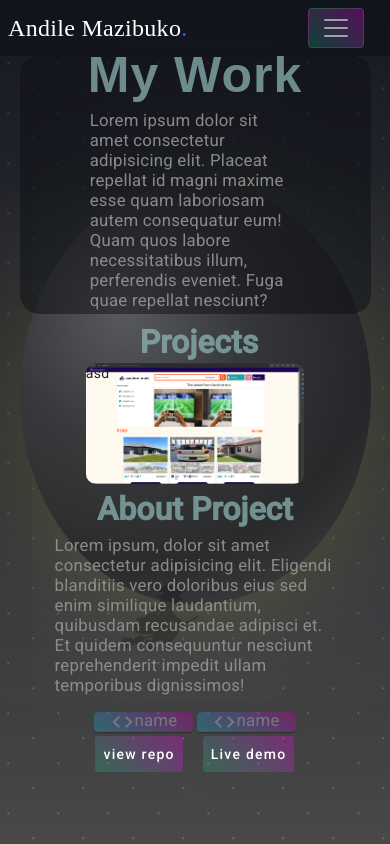
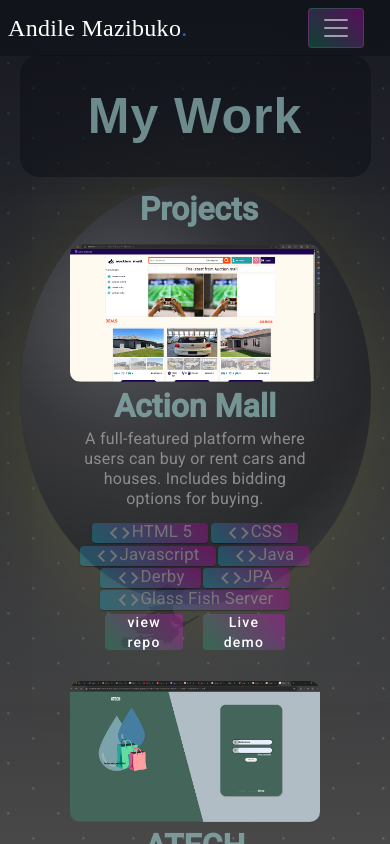
Before and after one commit to Andile-mazibuko/new-portfolio, an Angular app in the folder portfolio/: page /projects in a window 390 px wide. Built offline with nearby package versions, Linux system fonts and the light colour scheme.

Commit message:
Projects section projects

```diff
--- a/portfolio/src/app/components/projects/projects.component.html
+++ b/portfolio/src/app/components/projects/projects.component.html
@@ -10,30 +10,45 @@
   </div>
   <h1 class="subtitle center">Projects</h1>
   <div class="projects-container center">
-    <div class="project">
+    <div *ngFor="let project of projects" class="project">
       <div class="media-cont center">
-        <img src="assets/images/projects/p1/p1.png" alt="" />
-        <div class="tech-used">asdadsaasdasda</div>
+        <img
+          *ngIf="project.projectTpe === 'Web-App'"
+          [src]="project.filePaths[0]"
+          alt=""
+          class="proj-img Web-App-img"
+        />
+        <img
+          *ngIf="project.projectTpe === 'Mobile'"
+          [src]="project.filePaths[0]"
+          alt=""
+          class="proj-img Mobile-img"
+        />
+        <img
+          *ngIf="project.projectTpe === 'Mobile'"
+          [src]="project.filePaths[1]"
+          alt=""
+          class="proj-img Mobile-img"
+        />
+        <div class="second-pic">
+          <img
+          *ngIf="project.projectTpe === 'Web-App'"
+          [src]="project.filePaths[1]"
+          alt=""
+          class="proj-img Web-App-img"
+        />
+        </div>
       </div>
       <div class="about-proj">
-        <h1 class="subtitle center">About Project</h1>
+        <h1 class="subtitle center">{{ project.name }}</h1>
         <p>
-          Lorem ipsum, dolor sit amet consectetur adipisicing elit. Eligendi
-          blanditiis vero doloribus eius sed enim similique laudantium,
-          quibusdam recusandae adipisci et. Et quidem consequuntur nesciunt
-          reprehenderit impedit ullam temporibus dignissimos!
+          {{ project.description }}
         </p>
         <div class="cards">
-          <mat-card>
+          <mat-card *ngFor="let card of project.techStack">
             <mat-card-content class="center">
-              <mat-icon class="center"> code </mat-icon>
-              name
-            </mat-card-content>
-          </mat-card>
-          <mat-card>
-            <mat-card-content class="center">
-              <mat-icon class="center"> code </mat-icon>
-              name
+              <mat-icon class="center"> {{ card.icon }} </mat-icon>
+              {{ card.name }}
             </mat-card-content>
           </mat-card>
         </div>
@@ -43,8 +58,5 @@
         </div>
       </div>
     </div>
-    <div class="project">
-      <div class="media-cont">asd</div>
-    </div>
   </div>
 </div>
--- a/portfolio/src/app/components/projects/projects.component.scss
+++ b/portfolio/src/app/components/projects/projects.component.scss
@@ -17,7 +17,6 @@
 .projects-container {
   width: 80%;
   margin-left: 10%;
-  //background-color: red;
   margin-top: 1%;
   flex-wrap: wrap;
 }
@@ -29,9 +28,9 @@
   font-size: xx-large;
 }
 .project {
-  position: absolute;
+  //position: absolute;
   width: 80%;
-  margin: 0.5%;
+  margin: 5% auto;
   display: flex;
   justify-content: center;
   //height: 550px;
@@ -39,27 +38,41 @@
   //background: var(--nav-bg-color);
   overflow: hidden;
 }
+.project:nth-child(even) {
+  flex-direction: row-reverse;
+}
+.project:nth-child(even) .about-proj p{
+  margin-left: auto;
+  margin-right: 15%;
+}
+
 .media-cont {
   position: relative;
   width: 50%;
   cursor: pointer;
   //overflow: hidden;
 }
-.media-cont img {
+.Web-App-img {
   width: 100%;
   border-radius: 10px;
 }
-.tech-used {
+.Mobile-img {
+  width: 28%;
+  margin: 1%;
+  border-radius: 10px;
+}
+.second-pic{
   width: 100%;
   position: absolute;
   background: var(--nav-bg-color);
   width: 100%;
   height: 100%;
   z-index: 5;
+  //opacity: .9;
   top: 0%;
   display: none;
 }
-.media-cont:hover .tech-used {
+.media-cont:hover .second-pic {
   display: flex;
   justify-content: center;
   align-items: center;
@@ -79,6 +92,7 @@
 .about-proj p {
   width: 90%;
   margin-left: 10%;
+  text-align: center;
 }
 .cards {
   margin-top: 5%;
@@ -101,6 +115,12 @@
   .route-head {
     width: 90%;
     margin-left: 5%;
+  }
+  .route-head p {
+    display: none;
+  }
+  .route-head h1 {
+    padding: 45px 0px;
   }
   .project {
     display: block;
@@ -125,9 +145,15 @@
   .about-proj p {
     width: 90%;
     margin-left: 5%;
+    font-size: medium;
   }
 }
-
+@media (max-width: 480px) {
+  .media-cont {
+    width: 100%;
+    margin-left: 0%;
+  }
+}
 @keyframes moveCardsUp {
   0% {
     top: 100%;
--- a/portfolio/src/app/components/projects/projects.component.ts
+++ b/portfolio/src/app/components/projects/projects.component.ts
@@ -1,13 +1,26 @@
-import { Component } from '@angular/core';
+import { Component, OnInit } from '@angular/core';
 import { MatButtonModule } from '@angular/material/button';
 import { MatCardModule } from '@angular/material/card';
 import { MatIconModule } from '@angular/material/icon';
+import { ProjectsService } from '../../services/projects.service';
+import { Project } from '../../models/Models';
+import { CommonModule } from '@angular/common';
 
 @Component({
   selector: 'app-projects',
   standalone: true,
-  imports: [MatCardModule, MatIconModule,MatButtonModule],
+  imports: [MatCardModule, MatIconModule, MatButtonModule,CommonModule],
   templateUrl: './projects.component.html',
   styleUrl: './projects.component.scss',
 })
-export class ProjectsComponent {}
+export class ProjectsComponent implements OnInit {
+
+  projects: Project[] = []
+  constructor(private projServ: ProjectsService) {}
+
+  ngOnInit(): void {
+    this.projServ.getProjects().subscribe((data:Project[]) =>{
+      this.projects = data
+    })
+  }
+}
--- /dev/null
+++ b/portfolio/src/app/services/projects.service.ts
@@ -0,0 +1,16 @@
+import { HttpClient } from '@angular/common/http';
+import { Injectable } from '@angular/core';
+import { Project } from '../models/Models';
+import { Observable } from 'rxjs';
+
+@Injectable({
+  providedIn: 'root',
+})
+export class ProjectsService {
+  private apiUrl = 'assets/data/projects.json';
+  constructor(private http: HttpClient) {}
+
+  getProjects(): Observable<Project[]> {
+    return this.http.get<Project[]>(this.apiUrl);
+  }
+}
--- a/portfolio/src/app/services/theme.service.ts
+++ b/portfolio/src/app/services/theme.service.ts
@@ -6,12 +6,20 @@ import { BehaviorSubject } from 'rxjs';
 })
 export class ThemeService {
   themeSubject = new BehaviorSubject<boolean>(true);
+  theme: string = "dark" //Default
+  changeTheme() {
 
-  changeTheme() {
-    this.themeSubject.next(!this.themeSubject.value);
+    if(localStorage.getItem("Theme") == "dark"){
+      localStorage.setItem("Theme","light")
+    }else{
+      localStorage.setItem("Theme","dark")
+    }
+    //this.themeSubject.next(!this.themeSubject.value);
+
   }
 
   getTheme() {
-    return this.themeSubject.asObservable;
+    return localStorage.getItem("Theme")
+    //return this.themeSubject.asObservable;
   }
 }
--- a/portfolio/src/assets/data/projects.json
+++ b/portfolio/src/assets/data/projects.json
@@ -0,0 +1,64 @@
+[
+  {
+    "name": "Action Mall",
+    "description": "A full-featured platform where users can buy or rent cars and houses. Includes bidding options for buying.",
+    "repoLink": "https://github.com/Andile-mazibuko/WIL-PROJECT",
+    "liveLink": "",
+    "live": false,
+    "projectTpe": "Web-App",
+    "techStack": [
+      { "icon": "code", "name": "HTML 5" },
+      { "icon": "code", "name": "CSS" },
+      { "icon": "code", "name": "Javascript" },
+      { "icon": "code", "name": "Java" },
+      { "icon": "code", "name": "Derby" },
+      { "icon": "code", "name": "JPA" },
+      { "icon": "code", "name": "Glass Fish Server" }
+    ],
+    "filePaths": [
+      "assets/images/projects/p1/p1.png",
+      "assets/images/projects/p1/p2.png",
+      "assets/images/projects/p1/p3.png"
+    ]
+  },
+  {
+    "name": "ATECH",
+    "description": "An e-commerce platform dedicated to selling PC components like CPUs, GPUs, RAM, and storage devices. Designed for gamers and tech enthusiasts looking to build or upgrade their desktops",
+    "repoLink": "https://github.com/Andile-mazibuko/ATECH",
+    "liveLink": "",
+    "live": false,
+    "projectTpe": "Web-App",
+    "techStack": [
+      { "icon": "code", "name": "HTML 5" },
+      { "icon": "code", "name": "CSS" },
+      { "icon": "code", "name": "Javascript" },
+      { "icon": "code", "name": "Java" },
+      { "icon": "code", "name": "Derby" },
+      { "icon": "code", "name": "JPA" },
+      { "icon": "code", "name": "Glass Fish Server" }
+    ],
+    "filePaths": [
+      "assets/images/projects/p4/p1.png",
+      "assets/images/projects/p4/p2.png",
+      "assets/images/projects/p4/p3.png",
+      "assets/images/projects/p4/p4.png"
+    ]
+  },
+  {
+    "name": "Tick Tack Toe",
+    "description": "A classic Tic Tac Toe Android app developed in Java. Includes two-player mode, win detection, score tracking, and reset functionality. Designed with a clean UI, it's lightweight, responsive, and perfect for casual play",
+    "repoLink": "https://github.com/Andile-mazibuko/ATECH",
+    "liveLink": "",
+    "live": false,
+    "projectTpe": "Mobile",
+    "techStack": [
+      { "icon": "code", "name": "Android Studio" },
+      { "icon": "code", "name": "Java" }
+
+    ],
+    "filePaths": [
+      "assets/images/projects/p3/p1.png",
+      "assets/images/projects/p3/p2.png"
+    ]
+  }
+]
```
Also changed, not shown: portfolio/src/app/models/Models.ts (+13 -3 lines), 1 other file (tests, documents, lock files or other folders).
